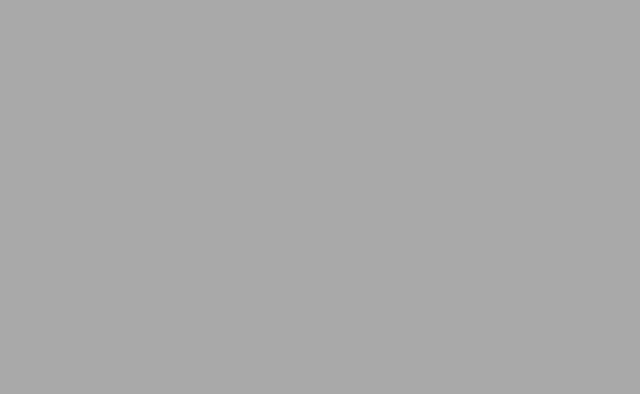
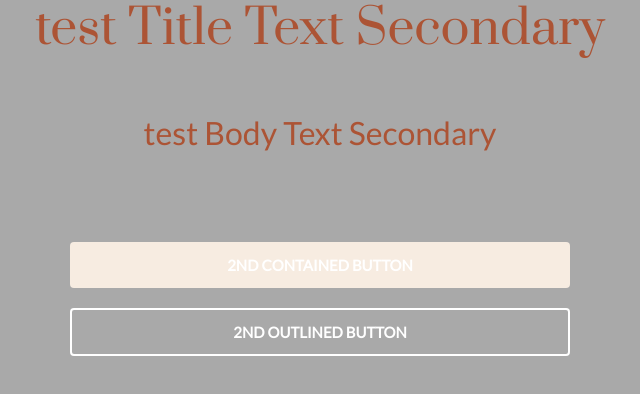
Before and after one commit to maxventer00/mapuche-art-school, a React (Create React App) app: page /marketplace in a window 1280 px wide. Shown: the top 394 px of the page, without its empty margins (320-960 px from the left). Built offline with nearby package versions, Linux system fonts and the light colour scheme.

Commit message:
initilize and test marketplace.tsx
created marketplace.tsx, based it off home.tsx to see if it could route properly

```diff
--- a/package.json
+++ b/package.json
@@ -14,7 +14,7 @@
     "react": "^17.0.2",
     "react-dom": "^17.0.2",
     "react-router-dom": "^5.3.0",
-    "react-scripts": "4.0.3",
+    "react-scripts": "^4.0.3",
     "typescript": "^4.4.3",
     "web-vitals": "^1.1.2"
   },
--- /dev/null
+++ b/src/containers/Marketplace/marketplace.tsx
@@ -0,0 +1,44 @@
+import { Button, Typography } from "@material-ui/core";
+import { makeStyles } from "@material-ui/core/styles";
+import { useEffect } from "react";
+import theme from "../../core/theme";
+export {}
+// Way to add EXTRA css values
+const useStyles = makeStyles((theme) => ({
+
+}))
+
+function Marketplace() {
+
+    const classes = useStyles()
+
+    return <>
+        <Typography
+            variant="h2"
+            color="secondary"
+        >
+            test Title Text Secondary
+        </Typography>
+
+        <Typography
+            variant="h4"
+            color="secondary"
+        >
+          test   Body Text Secondary
+        </Typography>
+
+        <div>
+            <Button variant="contained" size="large">
+                2nd Contained Button
+            </Button>
+        </div>
+
+        <div>
+            <Button variant="outlined" size="large">
+                2nd Outlined Button
+            </Button>
+        </div>
+    </>
+}
+
+export default Marketplace;
--- a/src/core/routes/index.tsx
+++ b/src/core/routes/index.tsx
@@ -5,16 +5,22 @@ import {
     Route,
     Redirect,
 } from "react-router-dom";
-import Home from "../../containers/Home/home";
+//import Home from "../../containers/Home/home";
+import Marketplace from "../../containers/Marketplace/marketplace";
 
 function Routes() {
     return (
         <Router>
             <Switch>
-                <Route exact path="/">
+                {/* <Route exact path="/">
                     <Redirect to="/home" />
                 </Route>
-                <Route path="/home" exact component={Home} />
+                <Route path="/home" exact component={Home} /> */}
+
+                <Route exact path="/">
+                    <Redirect to="/marketplace" />
+                </Route>
+                <Route path="/marketplace" exact component={Marketplace} />
             </Switch>
         </Router>
     );
```
Also changed, not shown: tsconfig.json (line endings or trailing spaces), 1 other file (tests, documents, lock files or other folders).
